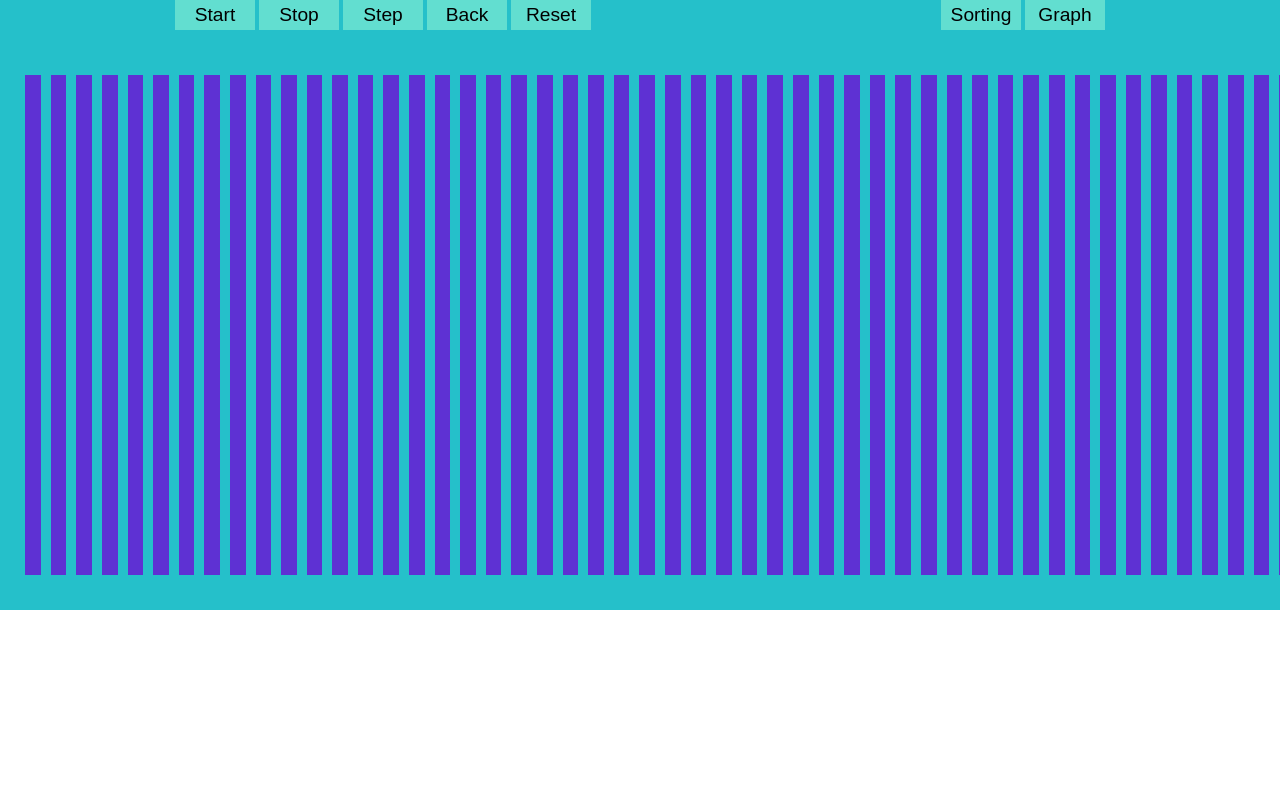
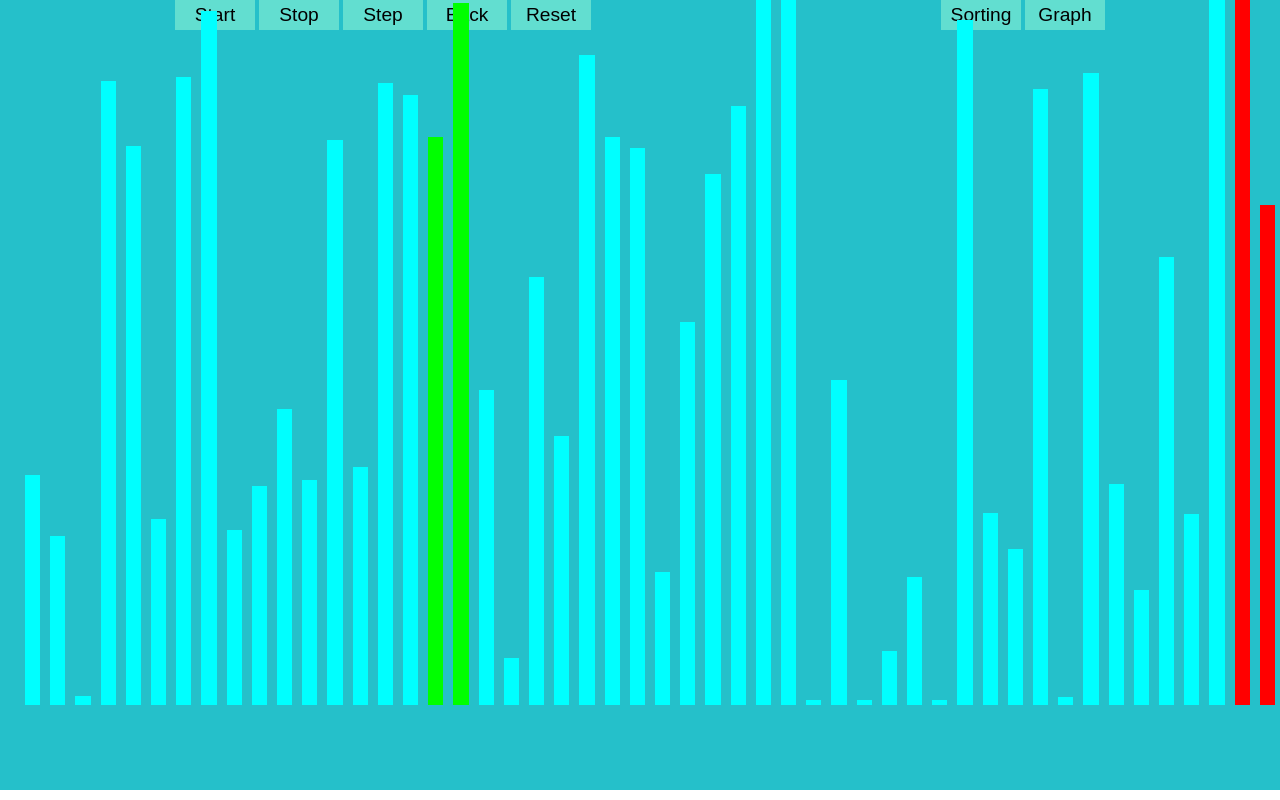
Before and after one commit to vitaminncpp/algo-visualizer, a website with bundled scripts: page public/index.html in a window 1280 px wide. Built offline with nearby package versions, Linux system fonts and the light colour scheme.

Commit message:
bubble sort

```diff
--- a/public/style/app.css
+++ b/public/style/app.css
@@ -1,20 +1,22 @@
-:root{
+:root {
     --app-background: #25c0ca;
     --bar-color: #5e31d3;
 }
-body{
+
+body {
     margin: 0px;
     padding: 0px;
 }
+
 #app {
     width: 100%;
-    display:flex;
+    display: flex;
     flex-direction: column;
-    margin: 0px;
-    padding: 0px;
+    margin: 0;
+    padding: 0;
     background: var(--app-background);
 }
 
-button{
+button {
     font-size: 1.2em;
 }
--- a/public/style/canvas.css
+++ b/public/style/canvas.css
@@ -4,13 +4,16 @@
     flex-direction: row;
     margin: 10px;
     width: 100%;
+    height: 90vh;
 }
 .array{
     margin: 10px;
     display: flex;
     width: 100%;
+    height: 80vh;
     flex-direction: row;
     justify-content: center;
+    align-items: end;
 }
 
 .bar{
--- a/src/dsa/sorting.ts
+++ b/src/dsa/sorting.ts
@@ -48,12 +48,12 @@ export const play: () => void = () => {
 export const renderBars: (barCount: number) => void = (barCount: number) => {
     let htmlString: string = '';
     for (let i: number = 0; i < barCount; i++) {
-        htmlString += `<div  id="${i}" class="bar"></div>`;
+        htmlString += `<div  id="bar-${i}" class="bar"></div>`;
     }
     $('#canvas .array').html(htmlString);
 };
 
-class Sorting {
+export class Sorting {
     size: number;
     array: Array<number>;
     elements: Array<JQuery>;
@@ -82,19 +82,57 @@ class Sorting {
     }
 
     generateArray() {
-
+        this.array = [];
+        for (let i = 0; i < this.size; i++) {
+            this.array.push(Math.floor(Math.random() * 800) + 1);
+        }
     }
 
     fetchElements() {
-
+        for (let i = 0; i < this.size; i++) {
+            this.elements.push($(`#bar-${i}`));
+            this.elements[i].css({height: `${this.array[i]}px`});
+            this.elements[i].css({width: `${80 / this.size}%`});
+        }
     }
 
     shuffle() {
-
+        this.generateArray();
+        for (let i = 0; i < this.size; i++) {
+            this.elements[i].css({height: `${this.array[i]}px`});
+            this.elements[i].css({background: `#00ffff`});
+        }
     }
 
-    bubbleSort() {
+    async bubbleSort() {
+        this.isRunning = true;
+        //bubble sort algorithm with await function
+        for (let i = 0; i < this.size; i++) {
+            for (let j = 0; j < this.size - i - 1; j++) {
+                if (this.array[j] > this.array[j + 1]) {
+                    let temp = this.array[j];
+                    this.array[j] = this.array[j + 1];
+                    this.array[j + 1] = temp;
+                    this.elements[j].css({height: `${this.array[j]}px`});
+                    this.elements[j + 1].css({height: `${this.array[j + 1]}px`});
 
+
+                    //change colors of bars
+                    this.elements[j].css({background: `#00ff00`});
+                    this.elements[j + 1].css({background: `#00ff00`});
+
+                    await sleep(50);
+                    //revert back colors
+                    this.elements[j].css({background: `#00ffff`});
+                    this.elements[j + 1].css({background: `#00ffff`});
+                }
+            }
+            //change color for sorted part of an array
+            for (let k = this.size - 1; k >= this.size - i - 1; k--) {
+                this.elements[k].css({background: `#ff0000`});
+            }
+        }
+        this.isRunning = false;
     }
 
     mergeSort() {
@@ -130,6 +168,11 @@ class Sorting {
     }
 
     isSorted() {
-
+        for (let i = 0; i < this.array.length; i++) {
+            if (this.array[i] > this.array[i + 1]) {
+                return false;
+            }
+        }
+        return true;
     }
 }
--- a/src/init.ts
+++ b/src/init.ts
@@ -1,6 +1,10 @@
-import {renderBars} from "./dsa/sorting";
+import {renderBars, Sorting} from "./dsa/sorting";
 
 
 export const init: () => void = async () => {
     renderBars(50);
+    const sim = new Sorting(50);
+    sim.fetchElements();
+    sim.generateArray();
+    let promise = sim.bubbleSort();
 }
```
